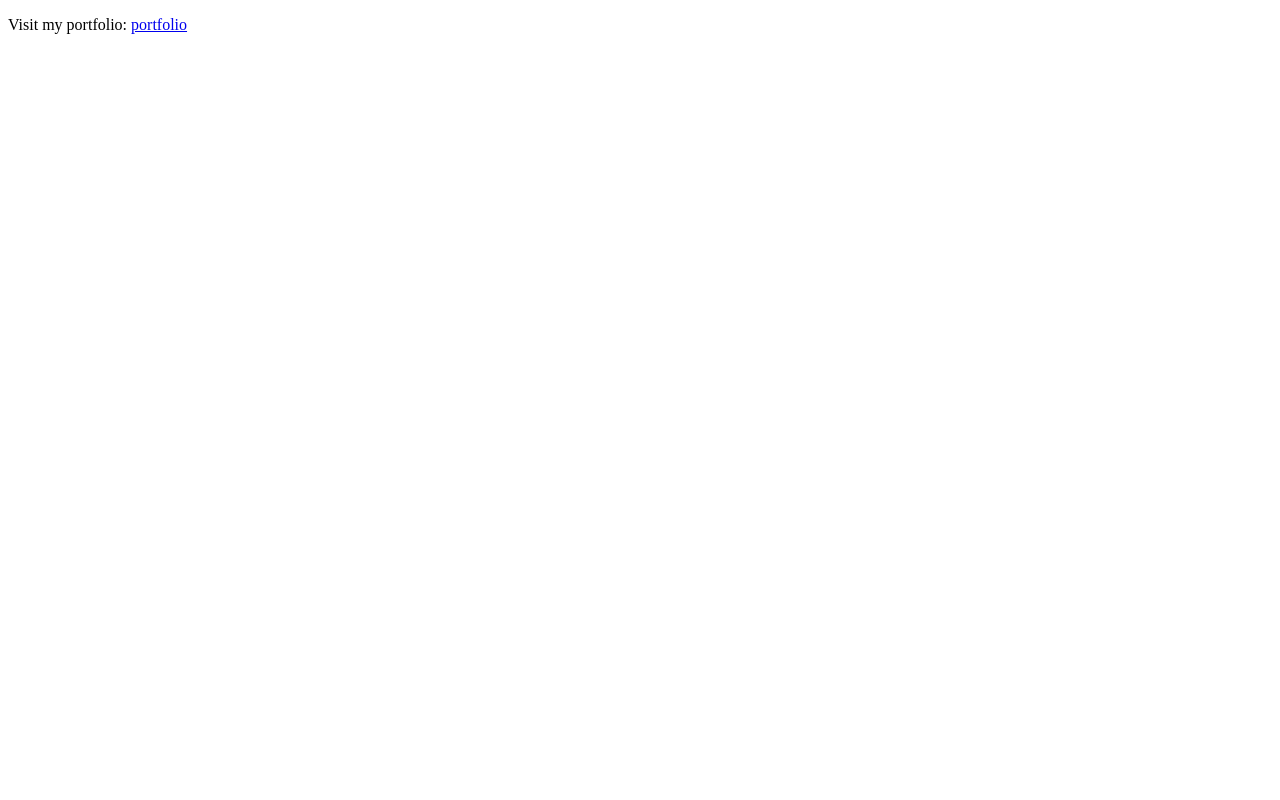
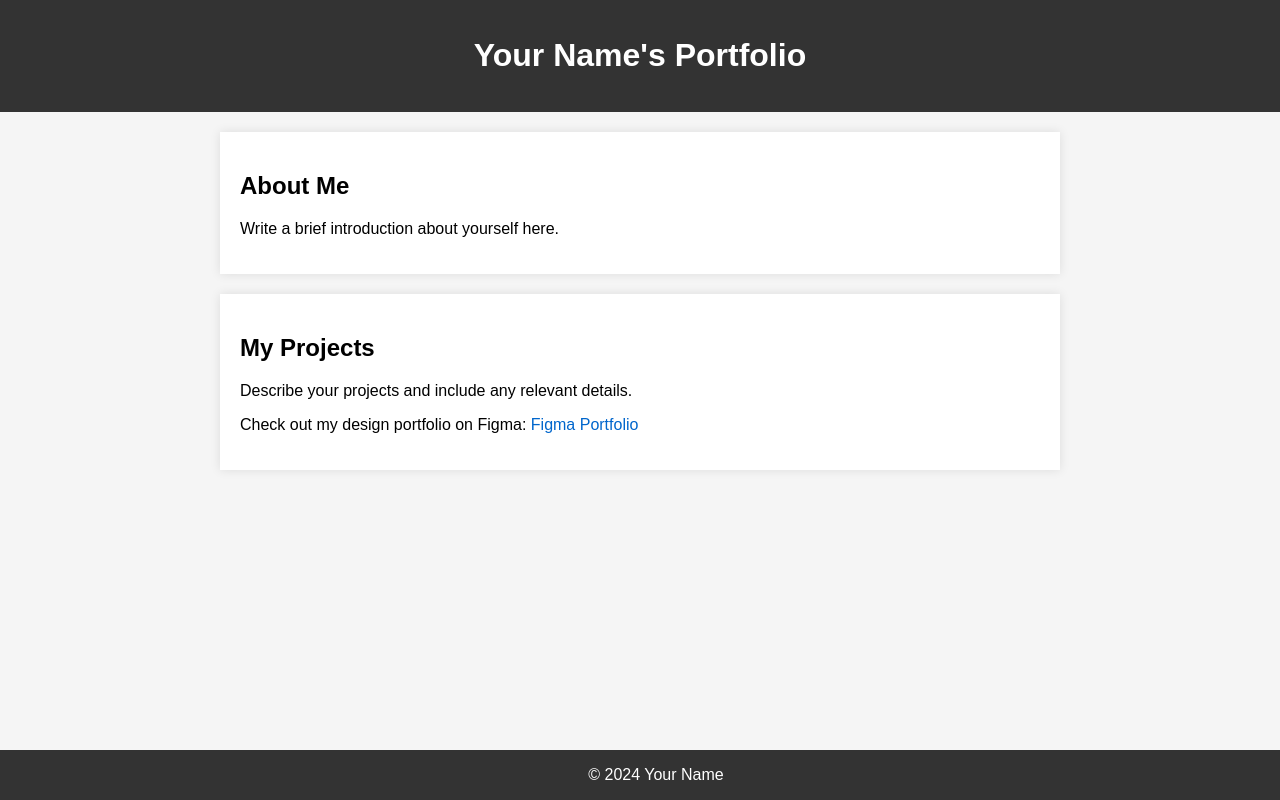
Before and after one commit to Purbasha33/purbasha33.github.io, a plain HTML site: page index.html in a window 1280 px wide. Drawn offline with Linux system fonts and the light colour scheme.

Commit message:
Update index.html

```diff
--- a/index.html
+++ b/index.html
@@ -3,11 +3,70 @@
 <head>
     <meta charset="UTF-8">
     <meta name="viewport" content="width=device-width, initial-scale=1.0">
-    <title>Portfolio Link</title>
+    <title>Your Portfolio</title>
+    <style>
+        body {
+            font-family: 'Arial', sans-serif;
+            margin: 0;
+            padding: 0;
+            background-color: #f5f5f5;
+        }
+
+        header {
+            background-color: #333;
+            color: white;
+            text-align: center;
+            padding: 1em;
+        }
+
+        section {
+            max-width: 800px;
+            margin: 20px auto;
+            padding: 20px;
+            background-color: white;
+            box-shadow: 0 0 10px rgba(0, 0, 0, 0.1);
+        }
+
+        a {
+            color: #0066cc;
+            text-decoration: none;
+        }
+
+        a:hover {
+            text-decoration: underline;
+        }
+
+        footer {
+            background-color: #333;
+            color: white;
+            text-align: center;
+            padding: 1em;
+            position: fixed;
+            bottom: 0;
+            width: 100%;
+        }
+    </style>
 </head>
 <body>
 
-    <p>Visit my portfolio: <a href="https://www.figma.com/proto/PAn281FFoQXE5iuN938B6D/PurbashaPortfolio?type=design&node-id=1-2&t=9iybZglHlPoB3AIl-8&scaling=min-zoom&page-id=0%3A1&starting-point-node-id=1%3A2&hotspot-hints=0&hide-ui=1" target="_blank">portfolio</a></p>
+    <header>
+        <h1>Your Name's Portfolio</h1>
+    </header>
+
+    <section>
+        <h2>About Me</h2>
+        <p>Write a brief introduction about yourself here.</p>
+    </section>
+
+    <section>
+        <h2>My Projects</h2>
+        <p>Describe your projects and include any relevant details.</p>
+        <p>Check out my design portfolio on Figma: <a href="https://www.figma.com/proto/PAn281FFoQXE5iuN938B6D/PurbashaPortfolio?type=design&node-id=1-2&t=9iybZglHlPoB3AIl-8&scaling=min-zoom&page-id=0%3A1&starting-point-node-id=1%3A2&hotspot-hints=0&hide-ui=1" target="_blank">Figma Portfolio</a></p>
+    </section>
+
+    <footer>
+        &copy; 2024 Your Name
+    </footer>
 
 </body>
 </html>
```
